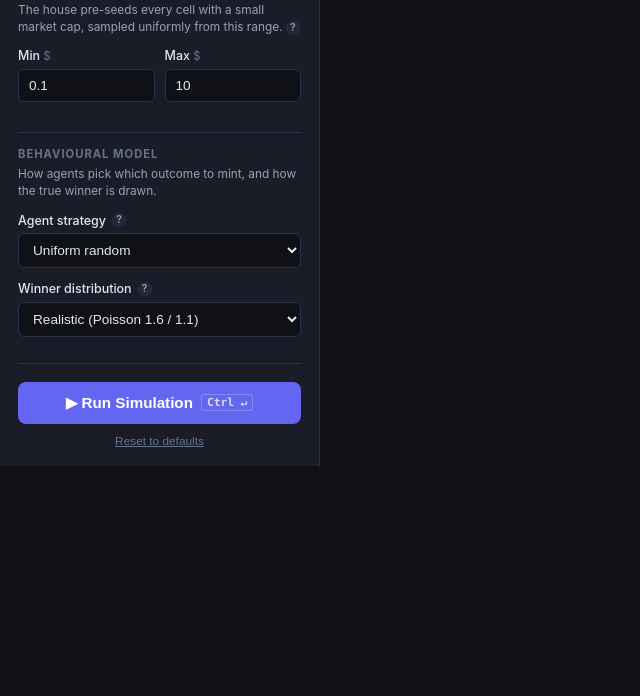
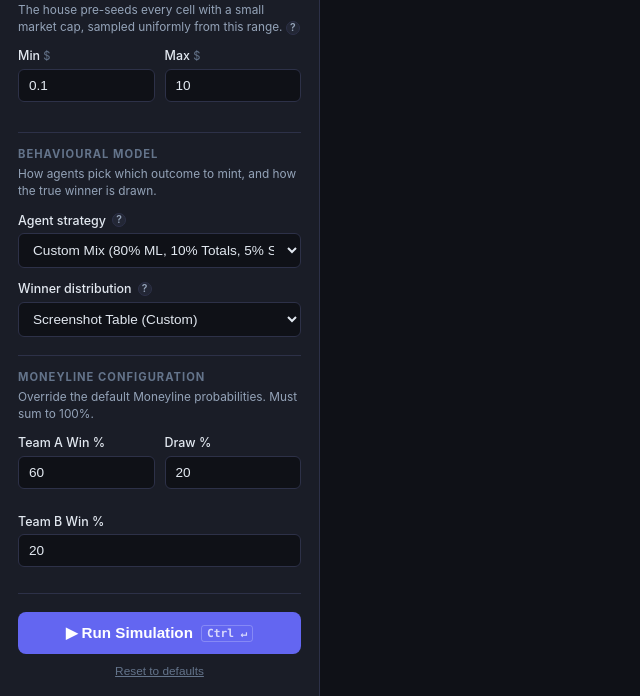
Before and after one commit to EnchantedBroccoliForest/MC_Sim, a Flask app: page / in a window 1280 px wide. Shown: the part 591-1287 px from the top of the page, without its empty margins (0-640 px from the left). Before the commit the page ends 1057 px from the top, so only its background shows below. Run offline with Flask 3, Linux system fonts and the light colour scheme; some libraries are stand-ins or nearby versions.

Commit message:
feat: Exact score odds, +EV constraint, granular tracking, and UI improvements

```diff
--- a/app.py
+++ b/app.py
@@ -7,6 +7,7 @@ import queue
 import threading
 import time
 import uuid
+import collections
 from typing import Iterator
 
 import numpy as np
@@ -28,6 +29,7 @@ from parimutuel_sim.analytics import (
 from parimutuel_sim.market import GRID_SIZE
 from parimutuel_sim.settlement import winner_probabilities
 from parimutuel_sim.simulation import SimConfig, run_monte_carlo
+from parimutuel_sim.meta_trades import MONEYLINE_KEYS, TOTALS_KEYS, SPREAD_KEYS
 
 app = Flask(__name__)
 
@@ -69,7 +71,11 @@ def _run_simulation(run_id: str, cfg: SimConfig) -> None:
 
     # --- Charts ---
     mean_supply = mean_terminal_supply_grid(terminal_df)
-    mean_payout = mean_marginal_payout_grid(terminal_df)
+
+    # Calculate True Payout Multiplier
+    # true_multiplier = Total Pool / Supply (with a tiny eps to prevent div by zero)
+    true_multiplier = np.divide(mean_pool, mean_supply, out=np.zeros_like(mean_supply), where=mean_supply>0)
+
     realized = mean_payout_per_unit_when_winner(terminal_df, trials_df)
     win_freq = winner_frequency_grid(trials_df)
 
@@ -119,6 +125,129 @@ def _run_simulation(run_id: str, cfg: SimConfig) -> None:
         height=350, margin=dict(l=50, r=20, t=50, b=50),
         xaxis_title="Starting balance ($)", yaxis_title="ROI")
     fig_roi.add_hline(y=0, line_dash="dash", line_color="black", line_width=1)
+
+    # Rejections tracking
+    total_attempts = {"Moneyline": 0, "Totals": 0, "Spreads": 0, "Specific scores": 0}
+    total_rejections = {"Moneyline": 0, "Totals": 0, "Spreads": 0, "Specific scores": 0}
+    for tr in trials:
+        for k in total_attempts:
+            total_attempts[k] += tr.rejection_stats["attempts"].get(k, 0)
+            total_rejections[k] += tr.rejection_stats["rejections"].get(k, 0)
+
+    rejection_rates = {}
+    overall_attempts = sum(total_attempts.values())
+    overall_rejections = sum(total_rejections.values())
+    rejection_rates["Overall"] = (overall_rejections / overall_attempts) if overall_attempts > 0 else 0.0
+    for k in total_attempts:
+        rejection_rates[k] = (total_rejections[k] / total_attempts[k]) if total_attempts[k] > 0 else 0.0
+
+    categories = ["Overall", "Moneyline", "Totals", "Spreads", "Specific scores"]
+    rates = [rejection_rates[c] for c in categories]
+    fig_rej = go.Figure(data=[
+        go.Bar(x=categories, y=rates, marker_color="#f87171", text=[f"{r*100:.1f}%" for r in rates], textposition="auto")
+    ])
+    fig_rej.update_layout(
+        title="Trade Rejection Rates (Multiplier ≤ 1.0)",
+        height=350, margin=dict(l=50, r=20, t=50, b=50),
+        yaxis=dict(title="Rejection %", tickformat=".1%"),
+        plot_bgcolor="#1a1d27", paper_bgcolor="#1a1d27", font=dict(color="#94a3b8")
+    )
+
+    # Granular Rejections
+    granular_attempts = collections.defaultdict(int)
+    granular_rejections = collections.defaultdict(int)
+    for tr in trials:
+        if hasattr(tr, 'granular_stats'):
+            for k, v in tr.granular_stats["attempts"].items():
+                granular_attempts[k] += v
+            for k, v in tr.granular_stats["rejections"].items():
+                granular_rejections[k] += v
+
+    def make_granular_chart(keys, title):
+        names = []
+        rates = []
+        for k in keys:
+            att = granular_attempts[k]
+            rej = granular_rejections[k]
+            names.append(k)
+            rates.append(rej / att if att > 0 else 0.0)
+
+        fig = go.Figure(data=[
+            go.Bar(x=names, y=rates, marker_color="#fb923c", text=[f"{r*100:.1f}%" for r in rates], textposition="auto")
+        ])
+        fig.update_layout(
+            title=title,
+            height=300, margin=dict(l=50, r=20, t=50, b=50),
+            yaxis=dict(title="Rejection %", tickformat=".1%", rangemode="tozero"),
+            plot_bgcolor="#1a1d27", paper_bgcolor="#1a1d27", font=dict(color="#94a3b8")
+        )
+        return fig
+
+    fig_rej_moneyline = make_granular_chart(MONEYLINE_KEYS, "Moneyline Rejection Rates")
+    fig_rej_totals = make_granular_chart(TOTALS_KEYS, "Totals Rejection Rates")
+    fig_rej_spreads = make_granular_chart(SPREAD_KEYS, "Spreads Rejection Rates")
+
+    # Moneyline Timeline tracking & Plotting
+    progress_grid = np.linspace(0, 1, 101)
+    interp_mci = []
+    interp_draw = []
+    interp_cry = []
+
+    for tr in trials:
+        tl = tr.moneyline_timeline
+        if not tl or len(tl["tick"]) < 2:
+            continue
+        ticks = np.array(tl["tick"], dtype=float)
+        # Normalize to 0-1
+        norm_ticks = (ticks - ticks[0]) / (ticks[-1] - ticks[0]) if ticks[-1] > ticks[0] else np.zeros_like(ticks)
+
+        interp_mci.append(np.interp(progress_grid, norm_ticks, tl["MCI_WIN"]))
+        interp_draw.append(np.interp(progress_grid, norm_ticks, tl["DRAW"]))
+        interp_cry.append(np.interp(progress_grid, norm_ticks, tl["CRY_WIN"]))
+
+    fig_timeline = go.Figure()
+    if interp_mci:
+        mci_arr = np.array(interp_mci)
+        draw_arr = np.array(interp_draw)
+        cry_arr = np.array(interp_cry)
+
+        x_vals = progress_grid * 100
+
+        def add_timeline_trace(name, color, arr):
+            p10 = np.percentile(arr, 10, axis=0)
+            p50 = np.percentile(arr, 50, axis=0)
+            p90 = np.percentile(arr, 90, axis=0)
+
+            # Shaded area
+            fig_timeline.add_trace(go.Scatter(
+                x=np.concatenate([x_vals, x_vals[::-1]]),
+                y=np.concatenate([p90, p10[::-1]]),
+                fill='toself',
+                fillcolor=color.replace('rgb', 'rgba').replace(')', ', 0.2)'),
+                line=dict(color='rgba(255,255,255,0)'),
+                hoverinfo="skip",
+                showlegend=False
+            ))
+            # Median line
+            fig_timeline.add_trace(go.Scatter(
+                x=x_vals, y=p50,
+                mode='lines',
+                name=f"{name} (Median)",
+                line=dict(color=color, width=2)
+            ))
+
+        add_timeline_trace("MCI Win", "rgb(99, 102, 241)", mci_arr)
+        add_timeline_trace("Draw", "rgb(168, 162, 158)", draw_arr)
+        add_timeline_trace("CRY Win", "rgb(239, 68, 68)", cry_arr)
+
+    fig_timeline.update_layout(
+        title="Moneyline Expected Payout Multiplier over Time",
+        height=350, margin=dict(l=50, r=20, t=50, b=50),
+        xaxis=dict(title="Simulation Progress (%)", ticksuffix="%"),
+        yaxis=dict(title="Payout Multiplier", rangemode="tozero"),
+        plot_bgcolor="#1a1d27", paper_bgcolor="#1a1d27", font=dict(color="#94a3b8"),
+        hovermode="x unified"
+    )
 
     # Trial slider — first 50 trials
     slider_trials = sorted(terminal_df["trial_id"].unique())[:50]
@@ -183,18 +312,26 @@ def _run_simulation(run_id: str, cfg: SimConfig) -> None:
             "mean_gini": mean_gini,
             "n_trials": cfg.n_trials,
             "n_agents": cfg.n_agents,
+            "mean_house_pnl": mean_house_pnl,
+            "mean_gini": mean_gini,
+            "rejection_rates": rejection_rates,
             "conservation_error": cons["max_relative_error"],
         },
         "charts": {
-            "supply": hm_json(mean_supply, "Mean Terminal OT Supply"),
-            "payout": hm_json(mean_payout, "Mean Marginal Payout Multiplier", "Magma"),
-            "realized": hm_json(realized, "Realized Payout / Unit (when cell wins)", "Reds", ".1f"),
-            "winfreq": hm_json(win_freq, "Empirical Winner Frequency", "Blues", ".3f"),
+            "supply": hm_json(mean_supply, "Mean Terminal Supply"),
+            "winfreq": hm_json(win_freq, "Empirical Winner Freq"),
+            "payout": hm_json(true_multiplier, "True Payout Multiplier (Pool/Supply)", colorscale="Magma"),
+            "realized": hm_json(realized, "Mean Realised Payout When Winning", colorscale="Reds"),
             "pnl": fig_pnl.to_json(),
             "lorenz": fig_lorenz.to_json(),
             "roi": fig_roi.to_json(),
             "slider": fig_slider.to_json(),
-        },
+            "rejections": fig_rej.to_json(),
+            "rej_moneyline": fig_rej_moneyline.to_json(),
+            "rej_totals": fig_rej_totals.to_json(),
+            "rej_spreads": fig_rej_spreads.to_json(),
+            "timeline": fig_timeline.to_json(),
+        }
     }
     store["status"] = "done"
     store["progress"] = 100
@@ -226,8 +363,21 @@ def run():
         except (ValueError, TypeError):
             return default
 
-    winner_mode = data.get("winner_distribution", "realistic")
-    strategy = data.get("agent_strategy", "uniform_random")
+    winner_mode = data.get("winner_distribution", "screenshot_table")
+    strategy = data.get("agent_strategy", "custom_mix")
+
+    ml_win = _float("ml_win", 60.0)
+    ml_draw = _float("ml_draw", 20.0)
+    ml_loss = _float("ml_loss", 20.0)
+
+    if abs((ml_win + ml_draw + ml_loss) - 100.0) > 0.01:
+        return {"error": "Moneyline probabilities must sum to 100%."}, 400
+
+    meta_trade_mix = {
+        "MCI_WIN": ml_win / 100.0,
+        "DRAW": ml_draw / 100.0,
+        "CRY_WIN": ml_loss / 100.0,
+    }
 
     try:
         cfg = SimConfig(
@@ -239,6 +389,7 @@ def run():
             init_mcap_max=_float("init_mcap_max", 10.0),
             winner_mode=winner_mode,
             strategy=strategy,
+            meta_trade_mix=meta_trade_mix,
             seed=_int("seed", 1234),
         )
     except ValueError as exc:
@@ -285,4 +436,4 @@ def result(run_id: str):
 
 
 if __name__ == "__main__":
-    app.run(host="0.0.0.0", port=5000, debug=False)
+    app.run(host="0.0.0.0", port=5001, debug=False)
--- a/templates/index.html
+++ b/templates/index.html
@@ -534,6 +534,7 @@
             <span class="help" tabindex="0" data-tip="Uniform random: agents pick cells randomly with no insight. Weighted by marginal payout: agents bias toward cells offering a better marginal payout multiplier — closer to a 'smart money' cohort.">?</span>
           </div>
           <select id="agent_strategy">
+            <option value="custom_mix">Custom Mix (80% ML, 10% Totals, 5% Spreads, 5% Exact)</option>
             <option value="uniform_random">Uniform random</option>
             <option value="weighted_by_marginal_payout">Weighted by marginal payout</option>
           </select>
@@ -542,12 +543,39 @@
         <div class="field">
           <div class="label-row">
             <label for="winner_distribution">Winner distribution</label>
-            <span class="help" tabindex="0" data-tip="Realistic: scoreline is drawn from independent Poisson(1.6, 1.1) goal counts — a soccer-flavoured prior. Uniform: every cell equally likely (useful as a sanity check).">?</span>
+            <span class="help" tabindex="0" data-tip="Screenshot table uses the custom exactly transcribed probabilities. Realistic: scoreline is drawn from independent Poisson(1.6, 1.1) goal counts.">?</span>
           </div>
           <select id="winner_distribution">
+            <option value="screenshot_table">Screenshot Table (Custom)</option>
             <option value="realistic">Realistic (Poisson 1.6 / 1.1)</option>
             <option value="uniform">Uniform</option>
           </select>
+        </div>
+      </div>
+
+      <!-- Moneyline -->
+      <div class="section">
+        <div class="section-label">Moneyline Configuration</div>
+        <div class="section-desc">Override the default Moneyline probabilities. Must sum to 100%.</div>
+        <div class="row2">
+          <div class="field">
+            <div class="label-row">
+              <label for="ml_win">Team A Win %</label>
+            </div>
+            <input type="number" id="ml_win" value="60" min="0" max="100">
+          </div>
+          <div class="field">
+            <div class="label-row">
+              <label for="ml_draw">Draw %</label>
+            </div>
+            <input type="number" id="ml_draw" value="20" min="0" max="100">
+          </div>
+        </div>
+        <div class="field" style="margin-top: 12px;">
+          <div class="label-row">
+            <label for="ml_loss">Team B Win %</label>
+          </div>
+          <input type="number" id="ml_loss" value="20" min="0" max="100">
         </div>
       </div>
     </div>
@@ -674,31 +702,86 @@
           <h2>Outcome-grid heatmaps</h2>
           <p class="section-desc">
             Each 8×8 cell is a possible final scoreline (rows = MCI goals, columns = CRY goals).
-            Blue = empirical winner frequency · Viridis = mean OT supply · Magma = marginal payout multiplier · Reds = realised payout per unit when a cell wins.
+            Blue = empirical winner frequency · Viridis = mean OT supply · Magma = true payout multiplier · Reds = realised payout per unit when a cell wins.
           </p>
         </div>
         <div class="chart-grid-2">
-          <div class="chart-card"><div id="chart-supply"></div></div>
-          <div class="chart-card"><div id="chart-winfreq"></div></div>
-          <div class="chart-card"><div id="chart-payout"></div></div>
-          <div class="chart-card"><div id="chart-realized"></div></div>
+          <div class="chart-card">
+            <h3>Terminal Supply</h3>
+            <div id="chart-supply"></div>
+          </div>
+          <div class="chart-card">
+            <h3>Empirical Winner Frequency</h3>
+            <div id="chart-winfreq"></div>
+          </div>
+          <div class="chart-card">
+            <h3>True Payout Multiplier</h3>
+            <div id="chart-payout"></div>
+          </div>
+          <div class="chart-card">
+            <h3>Realised Payout (When Winning)</h3>
+            <div id="chart-realized"></div>
+          </div>
         </div>
       </div>
 
       <div class="chart-section">
         <div class="chart-section-header">
-          <h2>Agent economics</h2>
+          <h2>Agent economics & Liquidity</h2>
           <p class="section-desc">
             Distribution of outcomes across all (agent × trial) pairs. The Lorenz curve shows
-            inequality of terminal cash; the dashed diagonal is perfect equality.
+            inequality of terminal cash. The rejection chart shows the % of cases agents chose not to trade because the expected return was ≤ 1.0.
           </p>
         </div>
         <div class="chart-grid-2">
-          <div class="chart-card"><div id="chart-pnl"></div></div>
-          <div class="chart-card"><div id="chart-lorenz"></div></div>
+          <div class="chart-card">
+            <h3>P&L Distribution</h3>
+            <div id="chart-pnl"></div>
+          </div>
+          <div class="chart-card">
+            <h3>Terminal Cash Lorenz Curve</h3>
+            <div id="chart-lorenz"></div>
+          </div>
+        </div>
+        <div class="chart-grid-2" style="margin-top:14px">
+          <div class="chart-card">
+            <h3>ROI vs Starting Balance</h3>
+            <div id="chart-roi"></div>
+          </div>
+          <div class="chart-card">
+            <h3>Overall Trade Rejections</h3>
+            <div id="chart-rejections"></div>
+          </div>
         </div>
         <div style="margin-top:14px">
-          <div class="chart-card"><div id="chart-roi"></div></div>
+          <h3>Simulation Timeline</h3>
+          <div class="chart-card"><div id="chart-timeline"></div></div>
+        </div>
+      </div>
+
+      <div class="chart-section">
+        <div class="chart-section-header">
+          <h2>Granular Market Liquidity</h2>
+          <p class="section-desc">
+            Detailed breakdown of Trade Rejection Rates (multiplier ≤ 1.0) for every single meta-trade scenario.
+            This shows exactly which odds are most likely to hit equilibrium quickly.
+          </p>
+        </div>
+        <div class="chart-grid-2">
+          <div class="chart-card">
+            <h3>Moneyline Odds</h3>
+            <div id="chart-rej-moneyline"></div>
+          </div>
+          <div class="chart-card">
+            <h3>Spreads (Handicaps)</h3>
+            <div id="chart-rej-spreads"></div>
+          </div>
+        </div>
+        <div style="margin-top:14px">
+          <div class="chart-card">
+            <h3>Totals (Over/Under)</h3>
+            <div id="chart-rej-totals"></div>
+          </div>
         </div>
       </div>
 
@@ -728,9 +811,9 @@ const PLOTLY_LAYOUT_PATCH = {
 };
 
 const PRESETS = {
-  quick:    { n_trials: 50,   n_agents: 50,  seed: 1234, balance_min: 50, balance_max: 5000, init_mcap_min: 0.1, init_mcap_max: 10, agent_strategy: "uniform_random",            winner_distribution: "realistic" },
-  default:  { n_trials: 200,  n_agents: 100, seed: 1234, balance_min: 50, balance_max: 5000, init_mcap_min: 0.1, init_mcap_max: 10, agent_strategy: "uniform_random",            winner_distribution: "realistic" },
-  detailed: { n_trials: 1000, n_agents: 200, seed: 1234, balance_min: 50, balance_max: 5000, init_mcap_min: 0.1, init_mcap_max: 10, agent_strategy: "weighted_by_marginal_payout", winner_distribution: "realistic" },
+  quick:    { n_trials: 50,   n_agents: 50,  seed: 1234, balance_min: 50, balance_max: 5000, init_mcap_min: 0.1, init_mcap_max: 10, agent_strategy: "custom_mix", winner_distribution: "screenshot_table" },
+  default:  { n_trials: 200,  n_agents: 100, seed: 1234, balance_min: 50, balance_max: 5000, init_mcap_min: 0.1, init_mcap_max: 10, agent_strategy: "custom_mix", winner_distribution: "screenshot_table" },
+  detailed: { n_trials: 1000, n_agents: 200, seed: 1234, balance_min: 50, balance_max: 5000, init_mcap_min: 0.1, init_mcap_max: 10, agent_strategy: "weighted_by_marginal_payout", winner_distribution: "screenshot_table" },
 };
 
 function applyPreset(name) {
@@ -796,6 +879,12 @@ function validateInputs() {
   if (mMax < mMin) return "Max house seed must be at least Min house seed.";
   if (+document.getElementById("n_trials").value <= 0) return "Trials must be at least 1.";
   if (+document.getElementById("n_agents").value < 0) return "Agents must be ≥ 0.";
+
+  const mlWin = +document.getElementById("ml_win").value;
+  const mlDraw = +document.getElementById("ml_draw").value;
+  const mlLoss = +document.getElementById("ml_loss").value;
+  if (Math.abs(mlWin + mlDraw + mlLoss - 100) > 0.01) return "Moneyline probabilities must sum to 100%.";
+
   return null;
 }
 
@@ -822,6 +911,9 @@ async function startRun() {
     init_mcap_max: +document.getElementById("init_mcap_max").value,
     agent_strategy: document.getElementById("agent_strategy").value,
     winner_distribution: document.getElementById("winner_distribution").value,
+    ml_win: +document.getElementById("ml_win").value,
+    ml_draw: +document.getElementById("ml_draw").value,
+    ml_loss: +document.getElementById("ml_loss").value,
   };
 
   let runId;
@@ -910,6 +1002,11 @@ async function startRun() {
   renderChart("chart-pnl", c.pnl);
   renderChart("chart-lorenz", c.lorenz);
   renderChart("chart-roi", c.roi);
+  renderChart("chart-rejections", c.rejections);
+  renderChart("chart-rej-moneyline", c.rej_moneyline);
+  renderChart("chart-rej-totals", c.rej_totals);
+  renderChart("chart-rej-spreads", c.rej_spreads);
+  renderChart("chart-timeline", c.timeline);
   renderChart("chart-slider", c.slider);
 
   document.getElementById("chartsWrap").classList.add("visible");
```
Also changed, not shown: parimutuel_sim/agents.py (+35 -3 lines), parimutuel_sim/cli.py (+9 -4 lines), parimutuel_sim/meta_trades.py (+48 -2 lines), parimutuel_sim/settlement.py (+15 -0 lines), parimutuel_sim/simulation.py (+137 -15 lines).
